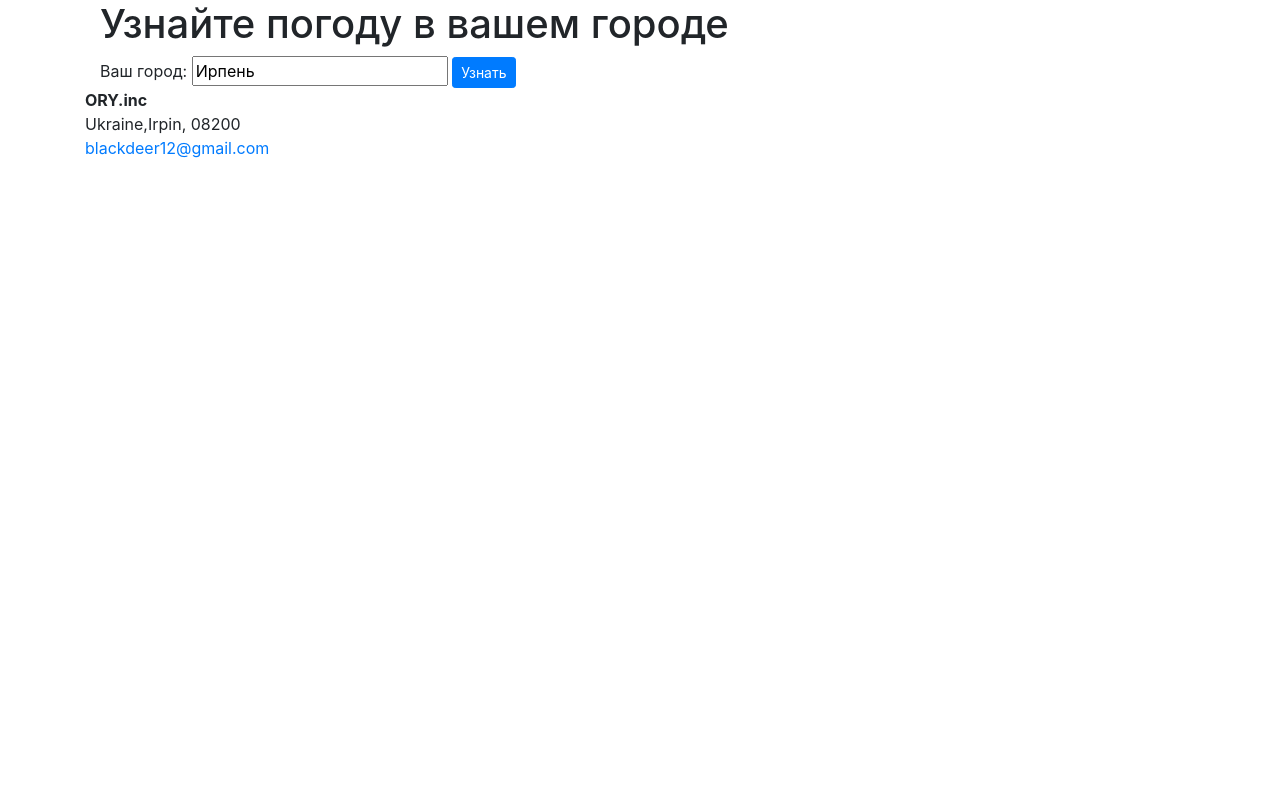
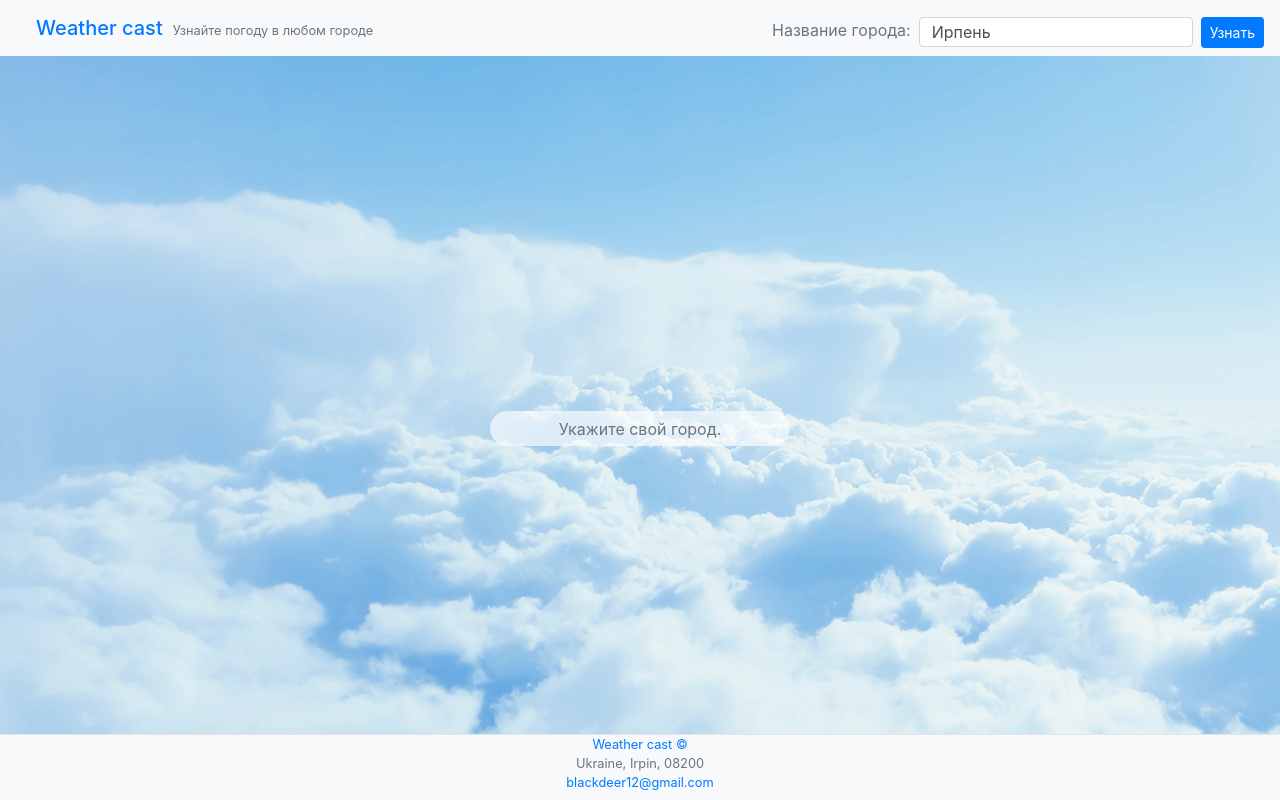
Before and after one commit to exORYON/Weather-Cast, a plain HTML site: page index.html in a window 1280 px wide. Drawn offline with nearby package versions, Linux system fonts and the light colour scheme.

Commit message:
last version

```diff
--- a/index.html
+++ b/index.html
@@ -1,30 +1,49 @@
 <!DOCTYPE html>
 <html>
+
 <head>
     <meta charset="UTF-8">
     <meta name="viewport" content="width=device-width, initial-scale=1.0">
     <title>Weather cast</title>
-    <link rel="stylesheet" href="https://stackpath.bootstrapcdn.com/bootstrap/4.5.0/css/bootstrap.min.css" integrity="sha384-9aIt2nRpC12Uk9gS9baDl411NQApFmC26EwAOH8WgZl5MYYxFfc+NcPb1dKGj7Sk" crossorigin="anonymous">
+    <link rel="stylesheet" href="https://stackpath.bootstrapcdn.com/bootstrap/4.5.0/css/bootstrap.min.css"
+        integrity="sha384-9aIt2nRpC12Uk9gS9baDl411NQApFmC26EwAOH8WgZl5MYYxFfc+NcPb1dKGj7Sk" crossorigin="anonymous">
     <link rel="stylesheet" href="style.css">
     <script src="script.js" defer></script>
 </head>
+
 <body>
-    <div class="container-xl">
-        <div class="container">
-            <h1 id="header-text">Узнайте погоду в вашем городе</h1>
-        <div class="container" id="alert-container"></div>
-        Ваш город: <input type="text" id="search-input" oninput="cityChange()">
-        <input type="button" value="Узнать" onclick="discoverWeather()" class="btn btn-primary btn-sm">
-    </div>
-    <div class="container" id="weatherResult">
+    <nav class="navbar navbar-expand-lg navbar-light bg-light header">
+        <div class="logo">
+            <h1 id="header-text" class="page-header navbar-brand text-primary">Weather cast</h1>
+            <small class="text-secondary" id="secondary-text">Узнайте погоду в любом городе</small>
+        </div>
 
-    </div>
+        <div class="search-input___container">
+            <form class="form-inline my-2 my-lg-0">
+                <span class="text-secondary mr-1 ml-1 mb-1 mt-2">Название города:</span>
+                <input type="text" id="search-input" class="form-control mr-sm-1 ml-1 mt-2" oninput="cityChange()">
+                <input type="button" value="Узнать" onclick="discoverWeather()"
+                    class="btn btn-primary btn-sm ml-1 mt-2">
+            </form>
+        </div>
+    </nav>
 
-        <address>
-        <b>ORY.inc</b><br>
-            Ukraine,Irpin, 08200<br>
-        <a href="#">blackdeer12@gmail.com</a>
-        </address>
-    </div>
+    <hr>
+    <main>
+        <div class="container text-secondary" id="weatherResult">Укажите свой город</div>
+    </main>
+
+    <div class="container" id="alert-container"></div>
+
+    <address class="bg-light" id="footer">
+        <small>
+            <p align="center">
+                <span class="text-primary">Weather cast ©</span><br>
+                <span class="text-secondary">Ukraine, Irpin, 08200</span><br>
+                <span class="text-dark"><a href="#">blackdeer12@gmail.com</a></span>
+            </p>
+        </small>
+    </address>
 </body>
+
 </html>
--- a/script.js
+++ b/script.js
@@ -1,22 +1,32 @@
-let weatherContainer, weatherInfo, section,request, requestURL, city, alertSuccess, alertContainer, result;
+let weatherContainer, weatherInfo, section, request, requestURL, city, alertSuccess, alertContainer, result, br, dotsCounter;
+let interval = setInterval(dotsUpdater, 1000);
 const API_key = '10cc54419fe99e60c1fd5c08247978a4';
 
 alertContainer = document.getElementById('alert-container');
 city = document.getElementById('search-input').value = 'Ирпень';
-headerText = document.getElementById('header-text');
+headerText = document.getElementById('secondary-text');
 weatherContainer = document.getElementById('weatherResult');
+br = document.createElement('br');
+dotsCounter = 0;
 
 function cityChange() {
     city = document.getElementById('search-input').value;
 }
 
 function discoverWeather() {
+    clearInterval(interval);
+    // weatherContainer.style.paddingTop = 25 + 'px';
+    weatherContainer.style.top = -5 + '%';
+    weatherContainer.style.width = 350 + 'px';
+    weatherContainer.style.height = 450 + 'px';
+    weatherContainer.style.flexDirection = 'column';
+    weatherContainer.style.justifyContent = 'flex-start';
     requestURL = `https://api.openweathermap.org/data/2.5/weather?q=${city}&units=metric&appid=${API_key}`;
     request = new XMLHttpRequest();
     request.open('GET', requestURL);
     request.responseType = 'json';
     request.send();
-    request.onload = function() {
+    request.onload = function () {
         result = request.response;
         alertSuccess = document.createElement('div');
         alertContainer.append(alertSuccess);
@@ -24,22 +34,47 @@ function discoverWeather() {
         let alert = document.querySelector('.alert-success');
         alert.innerHTML = 'Погода успешно загружена';
         setTimeout(deleteAlert, 4000);
-        console.log(result);
-        weatherContainer.innerHTML = `<br><hr><h6>Текущая температура: ${result.main.temp}° <br>
+        weatherContainer.innerHTML = `
+            <h5 style="position: relative; margin-top: 15px">Текущая погода в городе <span class="text-primary">${city}</span></h5><br>
+                Текущая температура: ${result.main.temp}° <br>
                 Ощущается как: ${result.main.feels_like}° <br><br>
                 Минимальная температура за день: ${result.main.temp_min}° <br>
-        Максимальная температура за день: ${result.main.temp_max}° <br><hr>
+                Максимальная температура за день: ${result.main.temp_max}° <br><br>
                 Текущее давление: ${result.main.pressure} гектоПаскалей<br>
                 Влажность: ${result.main.humidity}% <br>
-        Видимость: ${result.visibility} метров <br><hr>
+                Видимость: ${result.visibility} метров <br><br>
                 Скорость ветра: ${result.wind.speed} м/с <br>
-        Облачность: ${result.clouds.all}% <br><hr>
-        </h6>`;
+                Облачность: ${result.clouds.all}% <br><br>
+                <h6>Данные, согласно с сайтом Weather Map</h6>
+        `;
     }
+
     function deleteAlert() {
         let alert = document.querySelector('.alert-success');
         alert.remove();
+        // alertContainer.append(br);
     }
 
     headerText.innerHTML = `Погода в городе ${city}`;
 }
+
+function dotsUpdater() {
+    switch(dotsCounter) {
+        case 0:
+        weatherContainer.innerHTML += '.';
+        dotsCounter++;
+        break;
+            case 1:
+            weatherContainer.innerHTML += '.';
+            dotsCounter++;
+            break;
+        case 2:
+        weatherContainer.innerHTML += '.';
+        dotsCounter++;
+        break;
+            case 3:
+            weatherContainer.innerHTML = 'Укажите свой город';
+            dotsCounter = 0;
+            break;
+    }
+}
--- a/style.css
+++ b/style.css
@@ -1,3 +1,27 @@
+body {
+    width: 100vw;
+    height: 100vh;
+    overflow: hidden;
+    background-image: url(bg2.jpg);
+    background-repeat: no-repeat;
+    display: flex;
+    align-items: center;
+    justify-content: flex-start;
+    flex-direction: column;
+}
+
+nav {
+    width: 100vw;
+}
+
+main {
+    width: 100%;
+    height: 100%;
+    display: flex;
+    align-items: center;
+    justify-content: center;
+}
+
 .alert-success {
     width: 300px;
     border-radius: 5px;
@@ -5,16 +29,94 @@
     transition: all 1s ease-out;
     animation: opacity 4s;
     margin-bottom: 10px;
+    position: absolute;
 }
 
 @keyframes opacity {
     0% {
         opacity: 0;
     }
+
     50% {
         opacity: 1;
     }
+
     100% {
         opacity: 0;
     }
 }
+
+.header {
+    display: flex;
+    justify-content: space-between;
+}
+
+.logo {
+    display: flex;
+    align-items: center;
+    justify-content: left;
+}
+
+#header-text {
+    margin: 0;
+    margin-left: 20px;
+}
+
+#secondary-text {
+    margin: 0;
+    margin-top: 5px;
+    margin-left: 10px;
+}
+
+#search-input___container {
+    margin: 0 auto;
+}
+
+#search-input {
+    height: 30px;
+}
+
+/* #weatherResult {
+    position: relative;
+    display: flex;
+    align-items: center;
+    justify-content: center;
+    width: 300px;
+    height: 35px;
+    text-align: center;
+    background-color: rgba(255, 255, 255, 0.651);
+    border-radius: 35px;
+} */
+
+#weatherResult {
+    position: relative;
+    display: flex;
+    text-align: center;
+    justify-content: center;
+    align-items: center;
+    width: 300px;
+    height: 35px;
+    background-color: rgba(255, 255, 255, 0.651);
+    border-radius: 35px;
+}
+
+#alert-container {
+    position: relative;
+    top: -54%;
+}
+
+#footer {
+    position: fixed;
+    top: 91.7%;
+    width: 100%;
+    display: flex;
+    align-items: center;
+    justify-content: center;
+    flex-direction: column;
+    border-top: 1px solid rgba(128, 128, 128, 0.164);
+}
+
+hr {
+    padding: 0;
+    margin: 0;
+}
```
Also changed, not shown: bg2.jpg (added), 1 other file. Lines whose indentation alone changed are shown as unchanged.
